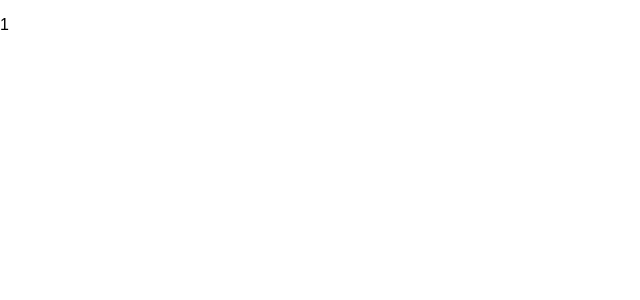
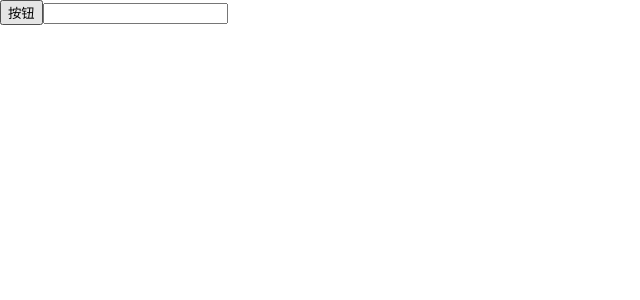
Before and after one commit to daoyi7/r, a React (Create React App) app: page / in a window 1280 px wide. Shown: the top 300 px of the page, without its empty margins (0-640 px from the left). Built offline with nearby package versions, Linux system fonts and the light colour scheme.

Commit message:
study29 ref和shouldComponentUpdata里面返回值的判断 双等号和三等号的应用

```diff
--- a/src/index.js
+++ b/src/index.js
@@ -29,8 +29,8 @@ import './index.css';
 // import App from './study/study-25/study-25-1'                                // 第25课
 // import App from './study/study-26/study-26'                                  // 第26课
 // import App from './study/study-27/study-27'                                  // 第27课
-import App from './study/study-28/study-28'                                  // 第28课
-// import App from './study/study-29/study-29'                                 // 第29课
+// import App from './study/study-28/study-28'                                  // 第28课
+import App from './study/study-29/study-29'                                 // 第29课
 import registerServiceWorker from './registerServiceWorker';
 
 // ReactDOM.render(<App />, document.getElementById('root'));
--- /dev/null
+++ b/src/study/study-29/study-29.js
@@ -0,0 +1,41 @@
+import React, {Component} from 'react'
+import ReactDOM from 'react-dom';
+
+export default class App extends Component {
+  state = {
+    inputText: ''
+  }
+
+  changeFn = this.changeFn.bind(this)
+
+  changeFn(e) {
+    this.setState({
+      inputText: e.target.value
+    })
+  }
+
+  changeClickFn = this.changeClickFn.bind(this)
+
+  changeClickFn() {
+    this.setState({
+      inputText: ''
+    }, () => {
+      // ReactDOM.findDOMNode(this.refs.input).focus()
+      this.refs.input.focus()
+    })
+  }
+
+  render() {
+    return (
+      <div>
+        <button onClick={this.changeClickFn}>按钮</button>
+        <input
+          type="text"
+          ref="input"
+          onChange={this.changeFn}
+          value={this.state.inputText}
+          />
+      </div>
+    )
+  }
+}
```
Also changed, not shown: src/study/study-29/readme.md (added).
